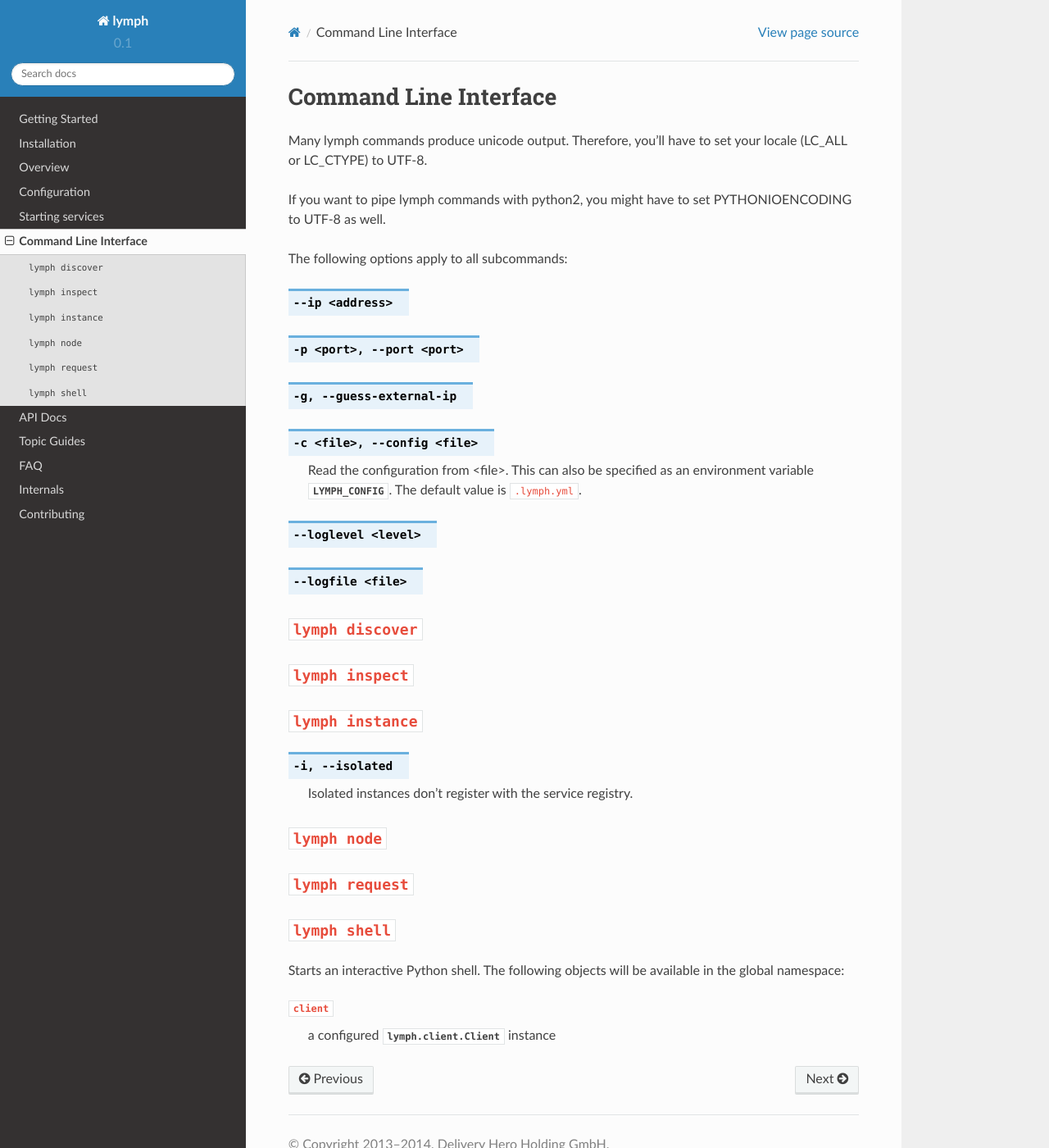
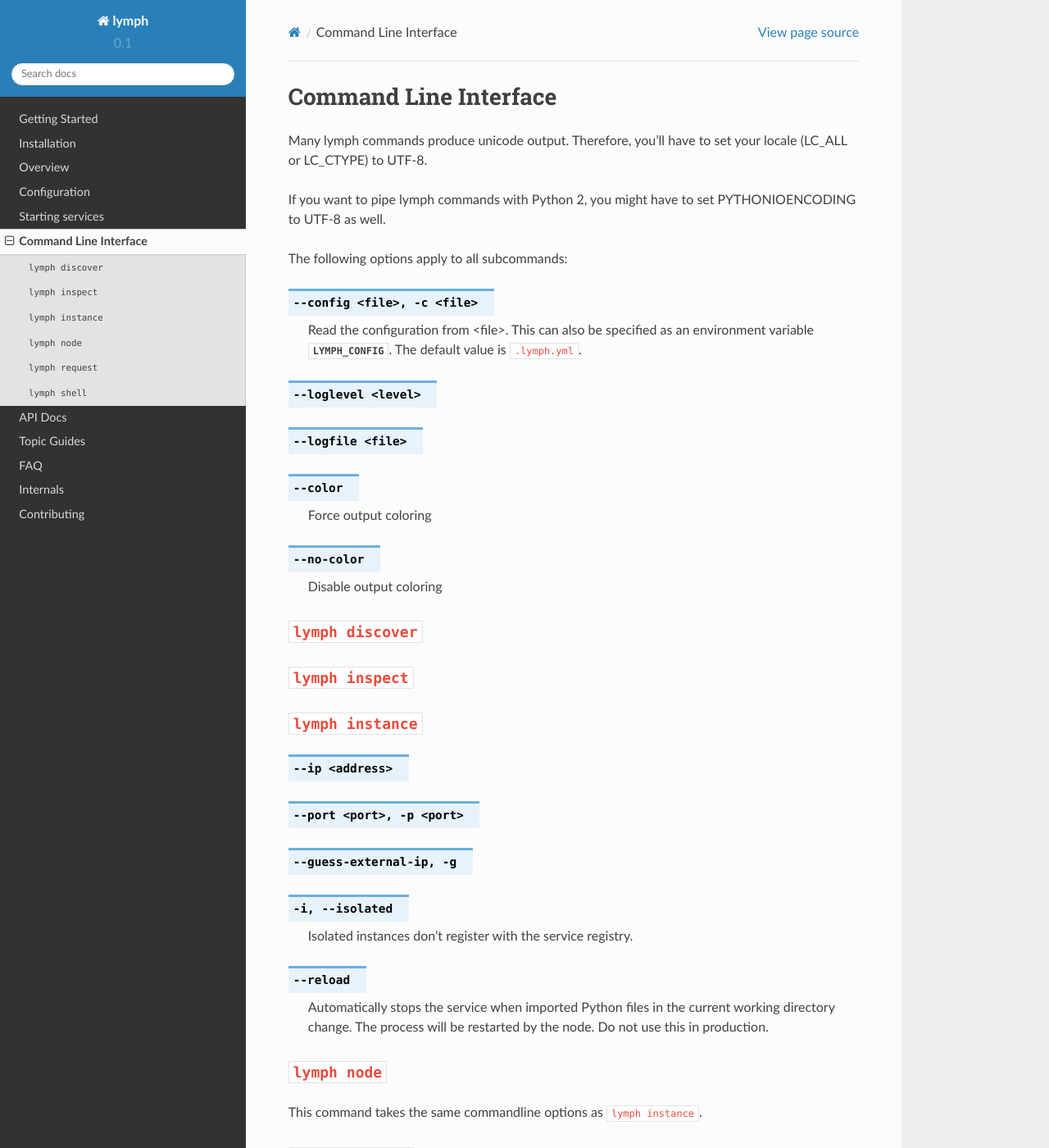
Before and after one commit to deliveryhero/lymph, a Sphinx documentation site: the page built from docs/cli.rst, in a window 1280 px wide and 1400 px high. Shown: the whole window at 82% size. Built offline with Sphinx 7.4.7 and the Read the Docs theme 2.0.0, drawn with Linux system fonts in a browser that asks for light colours; formulas are drawn with MathJax 3; some of the changed text lies outside the part shown.

Commit message:
Updated cli docs

```diff
--- a/docs/cli.rst
+++ b/docs/cli.rst
@@ -4,20 +4,14 @@
 Many lymph commands produce unicode output. Therefore, you'll have to set your
 locale (LC_ALL or LC_CTYPE) to UTF-8.
 
-If you want to pipe lymph commands with python2, you might have to set
+If you want to pipe lymph commands with Python 2, you might have to set
 PYTHONIOENCODING to UTF-8 as well.
 
 .. program:: lymph
 
 The following options apply to all subcommands:
 
-.. cmdoption:: --ip <address>
-
-.. cmdoption:: -p <port>, --port <port>
-
-.. cmdoption:: -g, --guess-external-ip
-
-.. cmdoption:: -c <file>, --config <file>
+.. cmdoption:: --config <file>, -c <file>
 
     Read the configuration from <file>. This can also be specified as an environment
     variable :envvar:`LYMPH_CONFIG`. The default value is ``.lymph.yml``.
@@ -25,6 +19,14 @@
 .. cmdoption:: --loglevel <level>
 
 .. cmdoption:: --logfile <file>
+
+.. cmdoption:: --color
+
+    Force output coloring
+
+.. cmdoption:: --no-color
+
+    Disable output coloring
 
 
 .. _cli-lymph-discover:
@@ -51,9 +53,21 @@
 ``lymph instance``
 ~~~~~~~~~~~~~~~~~~
 
+.. cmdoption:: --ip <address>
+
+.. cmdoption:: --port <port>, -p <port>
+
+.. cmdoption:: --guess-external-ip, -g
+
 .. cmdoption:: -i, --isolated
 
     Isolated instances don't register with the service registry.
+
+.. cmdoption:: --reload
+
+    Automatically stops the service when imported Python files in the current
+    working directory change. The process will be restarted by the node.
+    Do not use this in production.
 
 
 .. _cli-lymph-node:
@@ -62,6 +76,8 @@
 
 ``lymph node``
 ~~~~~~~~~~~~~~
+
+This command takes the same commandline options as ``lymph instance``.
 
 
 .. _cli-lymph-request:
@@ -81,3 +97,6 @@
 
 ``client``
     a configured :class:`lymph.client.Client` instance
+
+``config``
+    a loaded :class:`lymph.config.Configuration` instance
```
